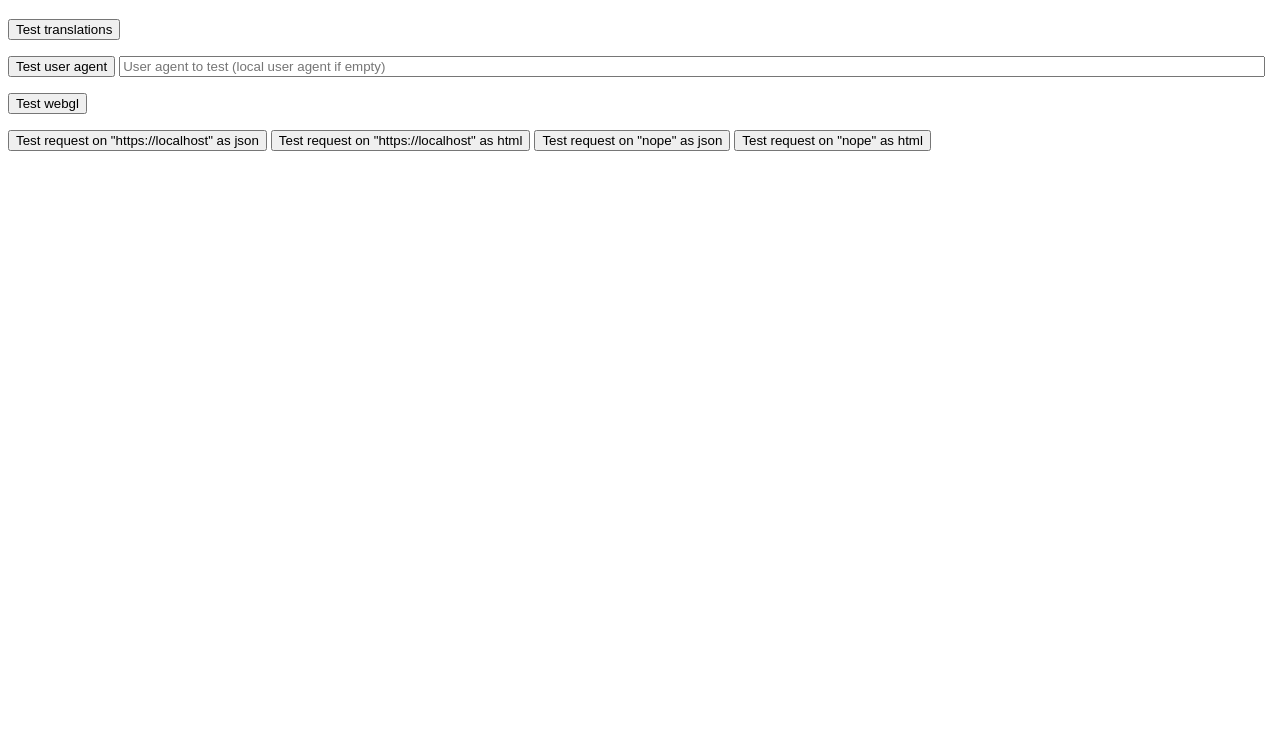
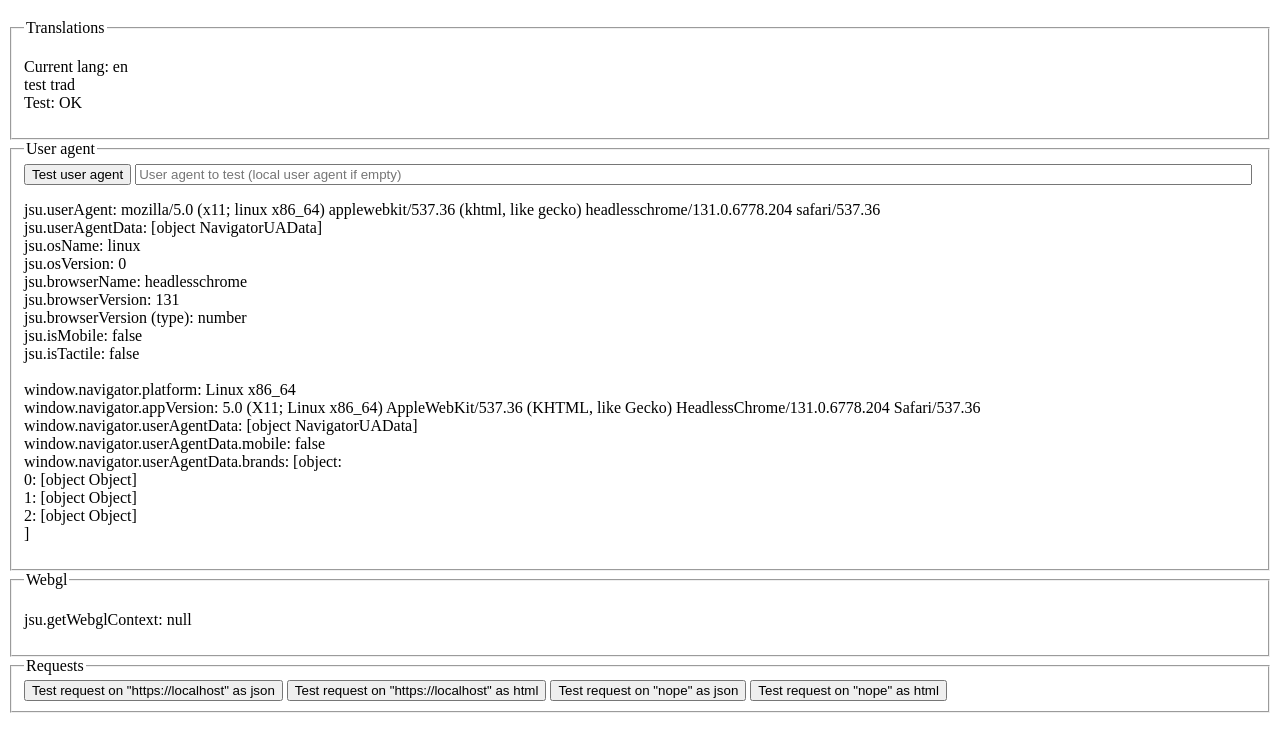
Before and after one commit to UbiCastTeam/jsu, a plain HTML site: page test.html in a window 1280 px wide. Shown: the part 61-800 px from the top of the page. Drawn offline with Linux system fonts and the light colour scheme.

Commit message:
Fixed userAgentData handling and updated test page | refs #33550

```diff
--- a/jsu.js
+++ b/jsu.js
@@ -469,10 +469,12 @@ if (shouldBeDefined('ignoreUntilFocusChanges')) {
 /* User agent and platform related functions */
 if (shouldBeDefined('userAgent')) {
     jsu.userAgent = window.navigator && window.navigator.userAgent ? window.navigator.userAgent.toLowerCase() : 'unknown';
+    jsu.userAgentData = null;
 
     jsu._getOSInfo = function () {
         let name;
         let version;
+        /* TODO: Find a synchronous way to get platform.
         if (window.navigator && window.navigator.userAgentData) {
             window.navigator.userAgentData.getHighEntropyValues(['platform']).then(function (data) {
                 if (data.platform) {
@@ -480,10 +482,12 @@ if (shouldBeDefined('userAgent')) {
                     if (data.platform == 'Mac OS X') {
                         name = 'macos';
                     }
+                    jsu.userAgentPlatform = name;
                 }
             });
-        } else {
-            if (window.navigator && window.navigator.platform) {
+        }
+        */
+        if (!name && window.navigator && window.navigator.platform) {
             const platform = window.navigator.platform.toLowerCase();
             if (platform.indexOf('ipad') != -1 || platform.indexOf('iphone') != -1 || platform.indexOf('ipod') != -1) {
                 name = 'ios';
@@ -500,7 +504,6 @@ if (shouldBeDefined('userAgent')) {
                 name = 'linux';
             }
         }
-        }
         jsu.osName = name ? name : 'unknown';
         jsu.osVersion = version ? version : 0;
     };
@@ -508,19 +511,21 @@ if (shouldBeDefined('userAgent')) {
 
     jsu._getBrowserInfo = function () {
         // get browser name and version
-        let name = 'unknown';
+        let name;
         let version = 0.0;
-        if (window.navigator && window.navigator.userAgentData) {
-            jsu.isMobile = window.navigator.userAgentData.mobile;
-            const browser = window.navigator.userAgentData.uaList ? window.navigator.userAgentData.uaList[0] : null;
+        if (window.navigator && window.navigator.userAgentData && window.navigator.userAgentData.brands) {
+            jsu.isMobile = Boolean(window.navigator.userAgentData.mobile);
+            const browser = window.navigator.userAgentData.brands[0];
             if (browser) {
                 name = browser.brand.toLowerCase();
                 version = parseFloat(browser.version);
-                if (browser.brand == 'Google Chrome') {
+                if (name == 'google chrome') {
                     name = 'chrome';
                 }
+                jsu.userAgentData = window.navigator.userAgentData;
             }
-        } else {
+        }
+        if (!name && jsu.userAgent) {
             const extractVersion = function (ua, re) {
                 const matches = ua.match(re);
                 if (matches && !isNaN(parseInt(matches[1], 10))) {
@@ -580,7 +585,7 @@ if (shouldBeDefined('userAgent')) {
         }
         jsu.isTactile = document.documentElement && 'ontouchstart' in document.documentElement;
 
-        jsu.browserName = name;
+        jsu.browserName = name ? name : 'unknown';
         jsu.browserVersion = version;
     };
     jsu._getBrowserInfo();
--- a/test.html
+++ b/test.html
@@ -9,7 +9,7 @@
 	<script type="text/javascript" src="jsu.js"></script>
 
 	<script type="text/javascript">
-		function objectRepr(obj) {
+		function objectRepr (obj) {
 			let repr = '';
 			if (typeof obj == 'string') {
 				repr = '\n  ' + obj
@@ -25,72 +25,113 @@
 			return repr;
 		}
 
-		function testTranslation() {
+		function testTranslation () {
 			const expected = 'test trad';
 			jsu.addTranslations({'test label': expected});
-			alert(
-				'Current lang: ' + jsu.getCurrentLang() + '\n' +
+
+			const repr = 'Current lang: ' + jsu.getCurrentLang() + '\n' +
 				jsu.translate('test label') + '\n' +
-				'Test: ' + (jsu.translate('test label') == expected ? 'OK' : 'FAIL')
-			);
+				'Test: ' + (jsu.translate('test label') == expected ? 'OK' : 'FAIL');
+
+			const ele = document.getElementById('translations_report');
+			ele.innerHTML += '<p>' + jsu.escapeHTML(repr) + '</p>';
 		}
 
-		function testUserAgent() {
+		function displayUserAgent () {
+			const repr = 'jsu.userAgent: ' + jsu.userAgent + '\n' +
+				'jsu.userAgentData: ' + jsu.userAgentData + '\n' +
+				'jsu.osName: ' + jsu.osName + '\n' +
+				'jsu.osVersion: ' + jsu.osVersion + '\n' +
+				'jsu.browserName: ' + jsu.browserName + '\n' +
+				'jsu.browserVersion: ' + jsu.browserVersion + '\n' +
+				'jsu.browserVersion (type): ' + (typeof jsu.browserVersion) + '\n' +
+				'jsu.isMobile: ' + jsu.isMobile + '\n' +
+				'jsu.isTactile: ' + jsu.isTactile + '\n' +
+				'\n' +
+				'window.navigator.platform: ' + (window.navigator && window.navigator.platform ? window.navigator.platform : 'none') + '\n' +
+				'window.navigator.appVersion: ' + (window.navigator && window.navigator.appVersion ? window.navigator.appVersion : 'none') + '\n' +
+				'window.navigator.userAgentData: ' + (window.navigator && window.navigator.userAgentData ? window.navigator.userAgentData : 'none') + '\n' +
+				'window.navigator.userAgentData.mobile: ' + (window.navigator && window.navigator.userAgentData ? window.navigator.userAgentData.mobile : 'none') + '\n' +
+				'window.navigator.userAgentData.brands: ' + (window.navigator && window.navigator.userAgentData ? objectRepr(window.navigator.userAgentData.brands) : 'none') + '\n' +
+				'';
+			if (window.navigator && window.navigator.userAgentData && window.navigator.getHighEntropyValues) {
+				// Log the full user-agent data
+				window.navigator.userAgentData.getHighEntropyValues(
+					['architecture', 'model', 'platform', 'platformVersion', 'uaFullVersion'])
+					.then(ua => { console.log(ua) });
+			}
+
+			const ele = document.getElementById('user_agent_report');
+			ele.innerHTML += '<p>' + jsu.escapeHTML(repr) + '</p>';
+		}
+
+		function testUserAgent () {
 			// trigger internal user agent change
 			const ua = document.getElementById('userAgent').value;
 			if (ua) {
 				jsu.userAgent = ua.toLowerCase();
 				jsu._getBrowserInfo();
 			}
-			alert(
-				'jsu.userAgent: ' + jsu.userAgent + '\n' +
-				'jsu.osName: ' + jsu.osName + '\n' +
-				'jsu.osVersion: ' + jsu.osVersion + '\n' +
-				'jsu.browserName: ' + jsu.browserName + '\n' +
-				'jsu.browserVersion: ' + jsu.browserVersion + '\n' +
-				'jsu.browserVersion (type): ' + (typeof jsu.browserVersion) + '\n' +
-				'jsu.isMobile: ' + jsu.isMobile + '\n' +
-				'jsu.isTactile: ' + jsu.isTactile
-			);
+			displayUserAgent();
 			return false;
 		}
 
-		function testWebGL() {
-			alert('jsu.getWebglContext: ' + jsu.getWebglContext());
+		function testWebGL () {
+			const repr = 'jsu.getWebglContext: ' + jsu.getWebglContext();
+
+			const ele = document.getElementById('webgl_report');
+			ele.innerHTML += '<p>' + jsu.escapeHTML(repr) + '</p>';
 		}
 
-		function testRequest(url, json) {
+		function testRequest (url, json) {
 			jsu.httpRequest({
 				url: url,
 				json: json,
 				callback: function (req, response) {
-					alert(
-						'req: ' + req + '\n' +
+					const repr = 'req: ' + req + '\n' +
 						'status: ' + req.status + '\n' +
-						'response: ' + objectRepr(response)
-					);
+						'response: ' + objectRepr(response);
+
+					const ele = document.getElementById('requests_report');
+					ele.innerHTML += '<p>' + jsu.escapeHTML(repr) + '</p>';
 				}
 			});
 		}
+
+		jsu.onDOMLoad(function () {
+			displayUserAgent();
+			testTranslation();
+			testWebGL();
+		});
 	</script>
 </head>
 
 <body>
 	<h1>JSU test page</h1>
-	<p>
-		<button type="button" onclick="testTranslation();">Test translations</button>
-	</p>
-	<p>
+
+	<fieldset>
+		<legend>Translations</legend>
+		<div id="translations_report"></div>
+	</fieldset>
+
+	<fieldset>
+		<legend>User agent</legend>
 		<button type="button" onclick="testUserAgent();">Test user agent</button>
-		<input type="text" name="userAgent" id="userAgent" style="width: 90%" placeholder="User agent to test (local user agent if empty)"/>
-	</p>
-	<p>
-		<button type="button" onclick="testWebGL();">Test webgl</button>
-	</p>
-	<p>
+		<input type="text" name="userAgent" id="userAgent" style="width: 90%" placeholder="User agent to test (local user agent if empty)"/><br/>
+		<span id="user_agent_report"></span>
+	</fieldset>
+
+	<fieldset>
+		<legend>Webgl</legend>
+		<div id="webgl_report"></div>
+	</fieldset>
+
+	<fieldset>
+		<legend>Requests</legend>
 		<button type="button" onclick="testRequest('https://localhost', true);">Test request on "https://localhost" as json</button>
 		<button type="button" onclick="testRequest('https://localhost', false);">Test request on "https://localhost" as html</button>
 		<button type="button" onclick="testRequest('nope', true);">Test request on "nope" as json</button>
 		<button type="button" onclick="testRequest('nope', false);">Test request on "nope" as html</button>
-	</p>
+		<div id="requests_report"></div>
+	</fieldset>
 </body>
```
Lines whose indentation alone changed are shown as unchanged.
